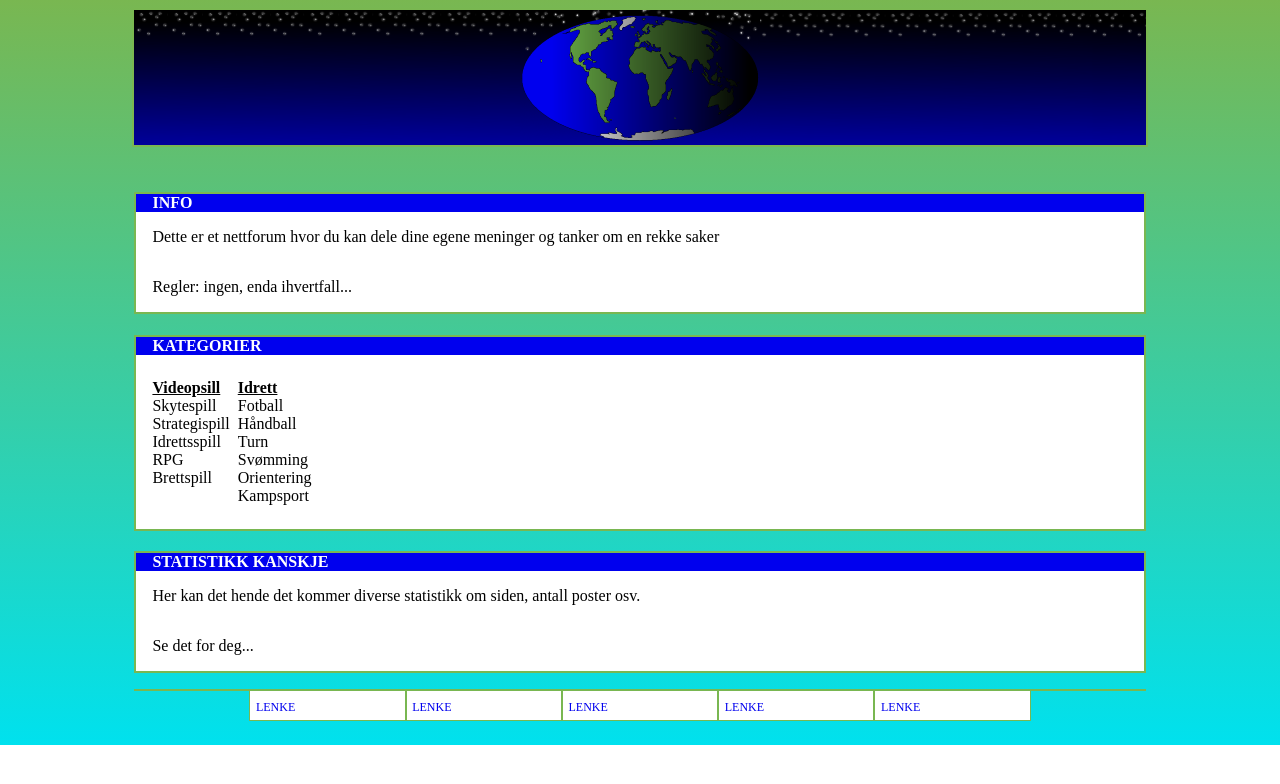
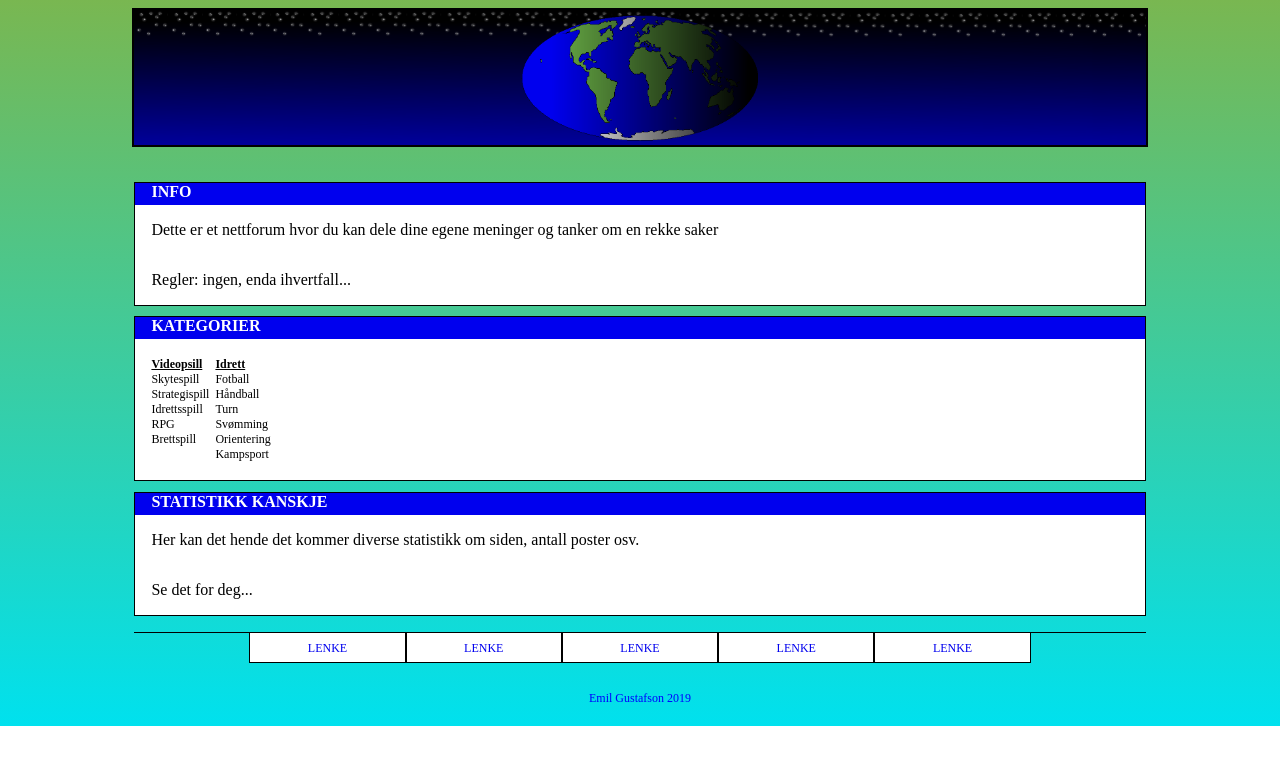
Before and after one commit to emilgustafson/nettforum, a PHP site: page / in a window 1280 px wide. Shown: the top 784 px of the page. Run offline with PHP 8.4, Linux system fonts and the light colour scheme.

Commit message:
små endringer

```diff
--- a/index.html
+++ b/index.html
@@ -4,13 +4,13 @@
 	<title>  </title>
 	<link rel="stylesheet" type="text/css" href="stilarkindex.css">
 	<meta charset="utf-8">
-	<meta name="viewport" content="width=device-width, initial-scale=1" />
+	<meta name="viewport" content="width=device-width, initial-scale=1" /> <!-- https://www.instructables.com/id/Make-your-HTML-Website-suitable-for-Mobile-Devices/ -->
 </head>
 <body>
 
 	<div class="header">
 		<a class="hjem" href="index.html">
-			<img src="bilder/logo2.PNG">
+			<img src="bilder/jordklodeskyggehøyres.PNG" width="240px" height="135px">
 		</a>
 	</div>
 
@@ -73,7 +73,7 @@
 				<li class="footerbuffer"></li>
 			</ul>
 
-
+	<p style="color: blue; font-size: .75em;"> Emil Gustafson 2019 </p>
 	</div>
 
 </body>
--- a/stilarkindex.css
+++ b/stilarkindex.css
@@ -13,7 +13,7 @@ body {
 	align-items: center;
 	background-image: url("bilder/headerbakgrunn.PNG");
 	background-repeat: no-repeat;
-	border: 2px solid #79B751;
+	border: 2px solid black;
 }
 
 .hjem {
@@ -25,6 +25,7 @@ body {
 
 .wrapper {
 	display: flex;
+	justify-content: center;
 	flex-wrap: wrap;
 	width: 80%;
 	margin: auto;
@@ -33,6 +34,7 @@ body {
 .kategoriklasse {
 	padding: 0.5em 0.5em 0.5em 0;
 	list-style-type: none;
+	font-size: .75em;
 }
 
 .kategorioverskrift {
@@ -51,6 +53,7 @@ body {
 .topp h6 {
 	margin:0;
 	font-size: 1em;
+	padding-bottom: 0.25em;
 }
 
 .modul {
@@ -58,8 +61,8 @@ body {
 	flex-wrap: wrap;
 	background-color: white;
 	width: 100%;
-	margin-top: 2%;
-	border: 2px solid #79B751;
+	margin-top: 1%;
+	border: 1px solid black;
 }
 
 .modulinnhold {
@@ -67,6 +70,7 @@ body {
 	flex-wrap: wrap;
 	width: 100%;
 	padding-left: 1em;
+	padding-right: 1em;
 }
 
 .infotekst {
@@ -78,7 +82,7 @@ body {
 	flex-wrap: nowrap;
 	flex-grow: 1;
 	justify-content: center;
-	border-top: 2px solid #79B751;
+	border-top: 1px solid #000;
 	width: 100%;
 	padding: 0;
 }
@@ -88,10 +92,11 @@ body {
 	background-color: white;
 	list-style-type: none;
 	display: inline;
-	border-right: 1px solid #79B751;
-	border-left: 1px solid #79B751;
-	border-bottom: 1px solid #79B751;
+	border-right: 1px solid black;
+	border-left: 1px solid #000;
+	border-bottom: 1px solid #000;
 	padding: 0.35em;
+	text-align: center;
 }
 
 .footer a {
```
Also changed, not shown: bilder/jordklodeskyggehøyres.png (added).
